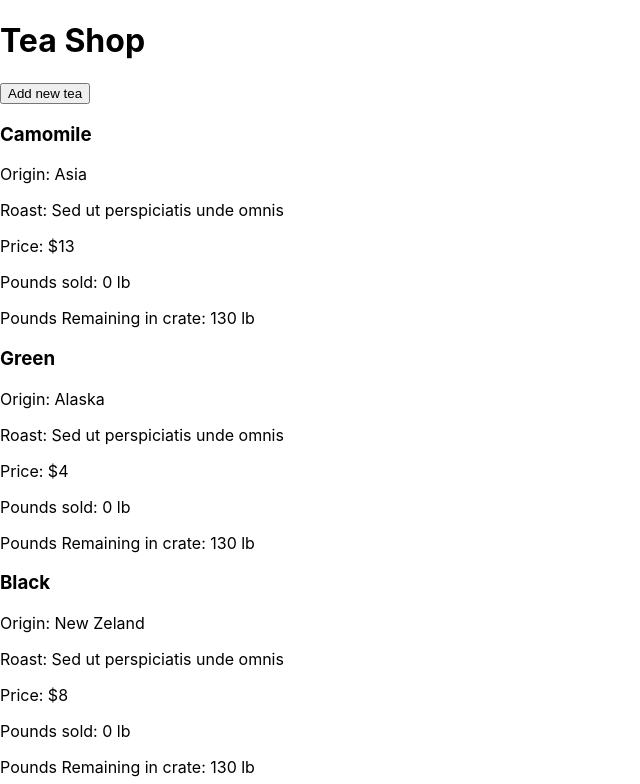
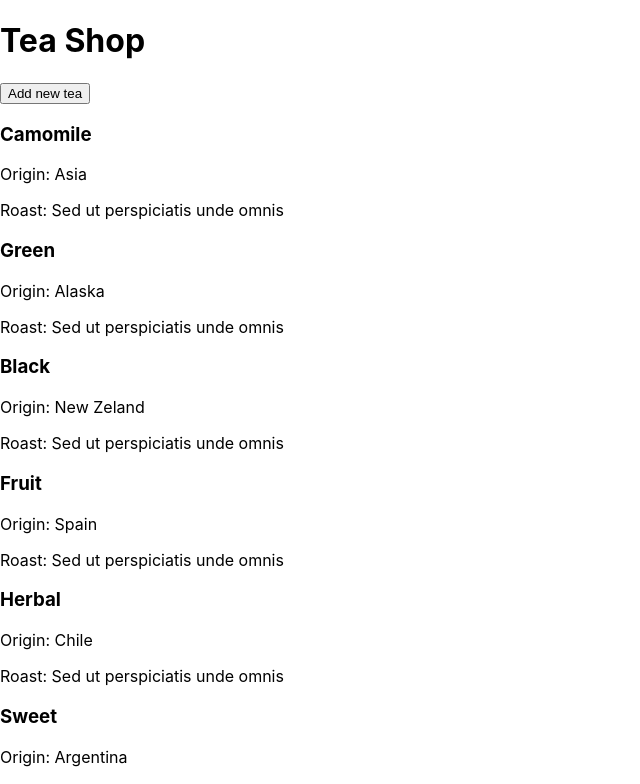
Before and after one commit to dmagic1304/tea-shop, a React (Create React App) app: page / in a window 1280 px wide. Shown: the top 784 px of the page, without its empty margins (0-640 px from the left). Built offline with nearby package versions, Linux system fonts and the light colour scheme.

Commit message:
back to list button and handler added

```diff
--- a/src/components/NewTeaForm.js
+++ b/src/components/NewTeaForm.js
@@ -38,6 +38,7 @@ function NewTeaForm(props) {
           placeholder='Price' />
         <button type='submit'>Add new crate of tea</button>
       </form>
+      <button onClick={props.home}>Back to List</button>
     </div>
   );
 }
--- a/src/components/Tea.js
+++ b/src/components/Tea.js
@@ -2,15 +2,12 @@ import React from "react";
 import PropTypes from "prop-types";
 
 
-function Tea({name, origin, price, roast, poundsRemaining, poundsSold}) {
+function Tea({name, origin, roast}) {
   return (
     <div>
       <h3>{name}</h3>
       <p>Origin: {origin}</p>
       <p>Roast: {roast}</p>
-      <p>Price: {price}</p>
-      <p>Pounds sold: {poundsSold} lb</p>
-      <p>Pounds Remaining in crate: {poundsRemaining} lb</p>
     </div>
   )
 }
--- a/src/components/TeaController.js
+++ b/src/components/TeaController.js
@@ -13,6 +13,12 @@ class TeaController extends React.Component {
       formVisible: false,
       details: null
     };
+  }
+  handleHomeClick = () => {
+    this.setState({
+      formVisible: false,
+      details: null
+    })
   }
 
   handleClick = () => {
@@ -38,11 +44,11 @@ class TeaController extends React.Component {
     let currentView = null;
 
     if(this.state.details != null) {
-      currentView = <TeaDetails tea = {this.state.details} />
+      currentView = <TeaDetails tea = {this.state.details} home = {this.handleHomeClick}/>
     }else if(this.state.formVisible) {
-      currentView = <NewTeaForm formSubmissionHandler = {this.formSubmissionHandler}/>
+      currentView = <NewTeaForm formSubmissionHandler = {this.formSubmissionHandler} home = {this.handleHomeClick}/>
     } else {
-      currentView = <TeaList inventory={this.state.inventory} handleDetails = {this.handleDetails} />
+      currentView = <TeaList inventory={this.state.inventory} handleDetails = {this.handleDetails} home = {this.handleHomeClick}/>
     }
 
     return(
--- a/src/components/TeaDetails.js
+++ b/src/components/TeaDetails.js
@@ -1,16 +1,17 @@
 import React from "react";
 import PropTypes from "prop-types";
 
-function TeaDetails({tea}){
+function TeaDetails({tea, home}){
 
   return (
     <div>
       <h1>{tea.name}</h1>
       <p>Origin: {tea.origin}</p>
       <p>Roast: {tea.roast}</p>
-      <p>Price: ${tea.price}</p>
+      <p>Price: {tea.price}</p>
       <p>Pounds sold: {tea.poundsSold} lb</p>
       <p>Pounds Remaining in crate: {tea.poundsRemaining} lb</p>
+      <button onClick={home}>Back to List</button>
     </div>
   );
 }
```
